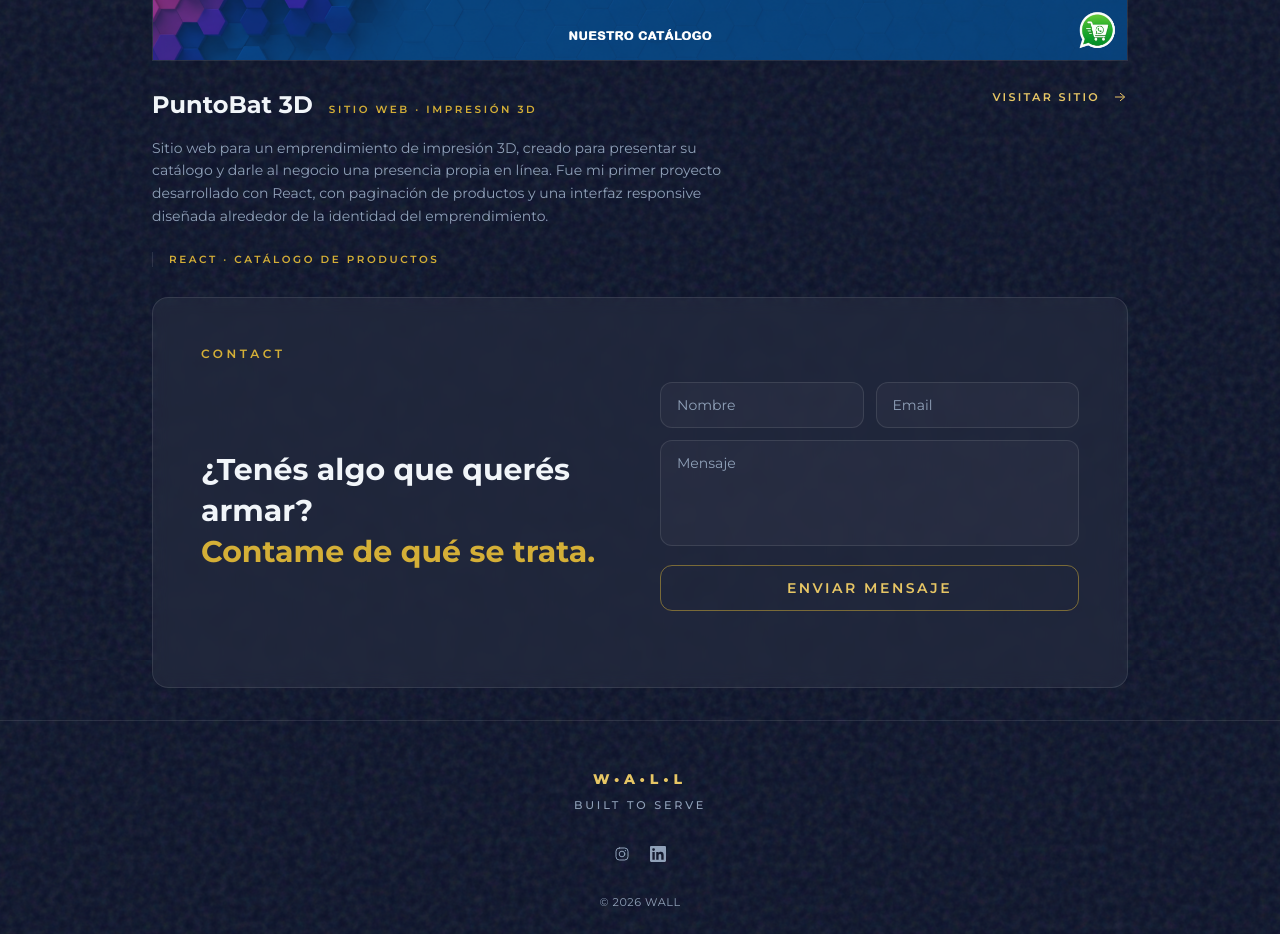
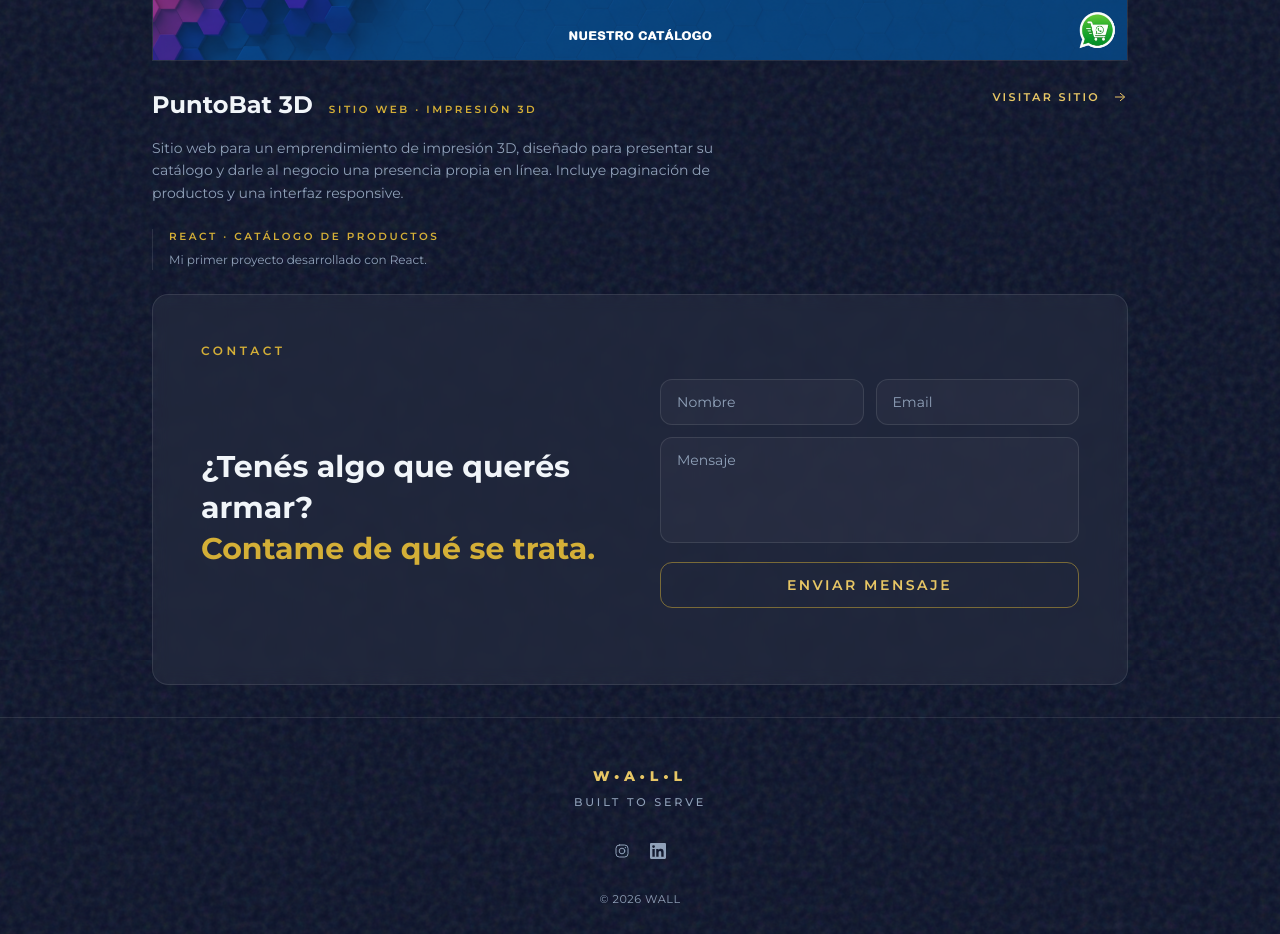
Before and after one commit to P-Wall86/Portfolio, a React (Vite) app: page / in a window 1280 px wide. Shown: the part 1900-2834 px from the top of the page. Built offline with nearby package versions, Linux system fonts and the light colour scheme.

Commit message:
Work: copy final de PuntoBat 3D con nota

```diff
--- a/src/components/Work.jsx
+++ b/src/components/Work.jsx
@@ -43,16 +43,18 @@ const PROJECTS = [
     es: {
       type: 'Sitio web · Impresión 3D',
       desc: [
-        'Sitio web para un emprendimiento de impresión 3D, creado para presentar su catálogo y darle al negocio una presencia propia en línea. Fue mi primer proyecto desarrollado con React, con paginación de productos y una interfaz responsive diseñada alrededor de la identidad del emprendimiento.',
+        'Sitio web para un emprendimiento de impresión 3D, diseñado para presentar su catálogo y darle al negocio una presencia propia en línea. Incluye paginación de productos y una interfaz responsive.',
       ],
       tag: 'React · Catálogo de productos',
+      tagNote: 'Mi primer proyecto desarrollado con React.',
     },
     en: {
       type: 'Website · 3D Printing',
       desc: [
-        'A product website for a 3D printing venture, created to showcase its catalog and give the brand a distinctive online presence. This was my first project built with React, featuring product pagination and a responsive interface designed around the character of the business.',
+        'A website for a 3D printing business, designed to showcase its catalog and give the brand an online presence. Includes product pagination and a responsive interface.',
       ],
       tag: 'React · Product Catalog',
+      tagNote: 'My first project built with React.',
     },
   },
 ]
```
